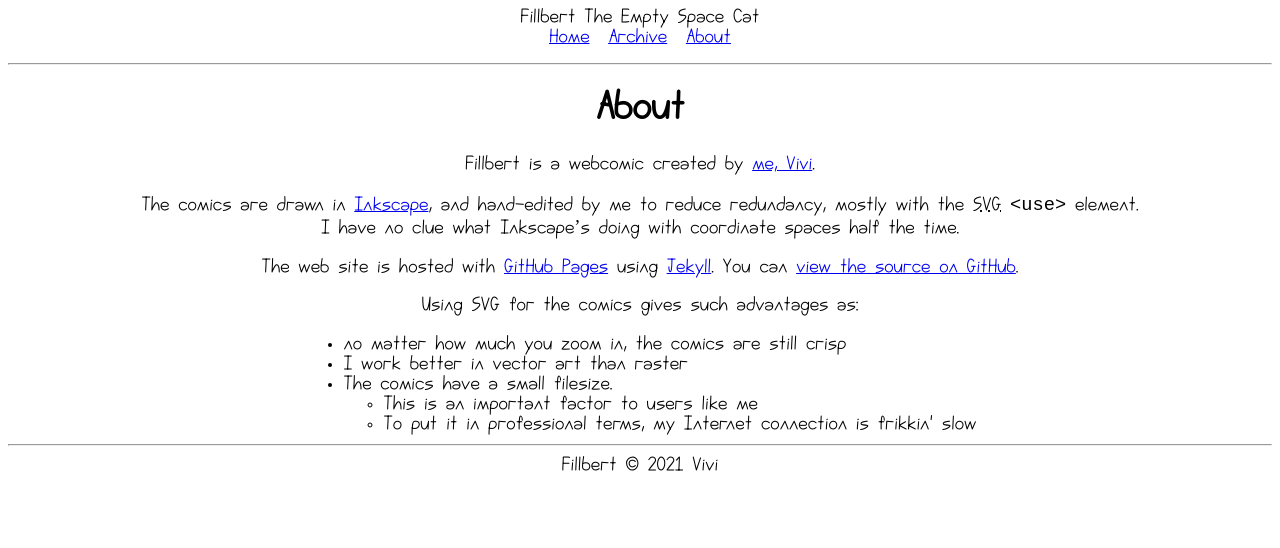
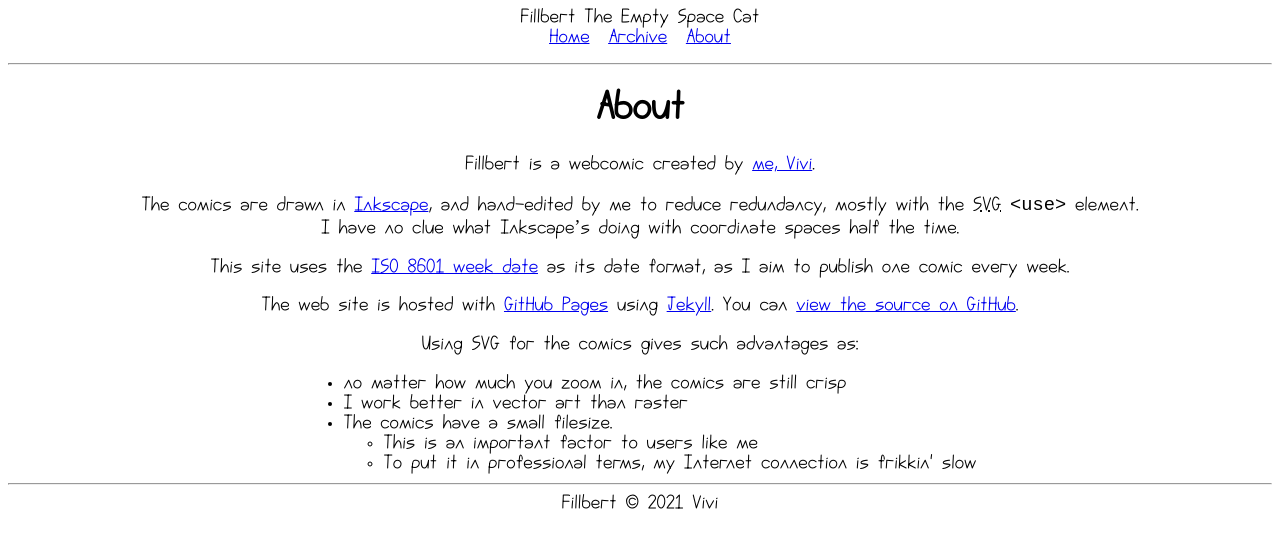
Before and after one commit to mincerafter42/fillbert, a Jekyll site: the page built from about.md, in a window 1280 px wide. Shown: the top 548 px of the page. Built offline with Jekyll 4.4.1, drawn with Linux system fonts in a browser that asks for light colours.

Commit message:
Added info about update schedule and date format to About page.

```diff
--- a/about.md
+++ b/about.md
@@ -5,6 +5,8 @@ Fillbert is a webcomic created by [me, Vivi](https://mincerafter42.github.io).
 
 The comics are drawn in [Inkscape](https://inkscape.org/), and hand-edited by me to reduce redundancy, mostly with the <abbr title="Scalable Vector Graphics">SVG</abbr>\ `<use>` element.
 I have no clue what Inkscape's doing with coordinate spaces half the time.
+
+This site uses the [ISO 8601 week date](https://en.wikipedia.org/wiki/ISO_week_date) as its date format, as I aim to publish one comic every week.
 
 The web site is hosted with [GitHub Pages](https://pages.github.com/) using [Jekyll](https://jekyllrb.com). You can [view the source on GitHub](https://github.com/mincerafter42/fillbert).
 
```
